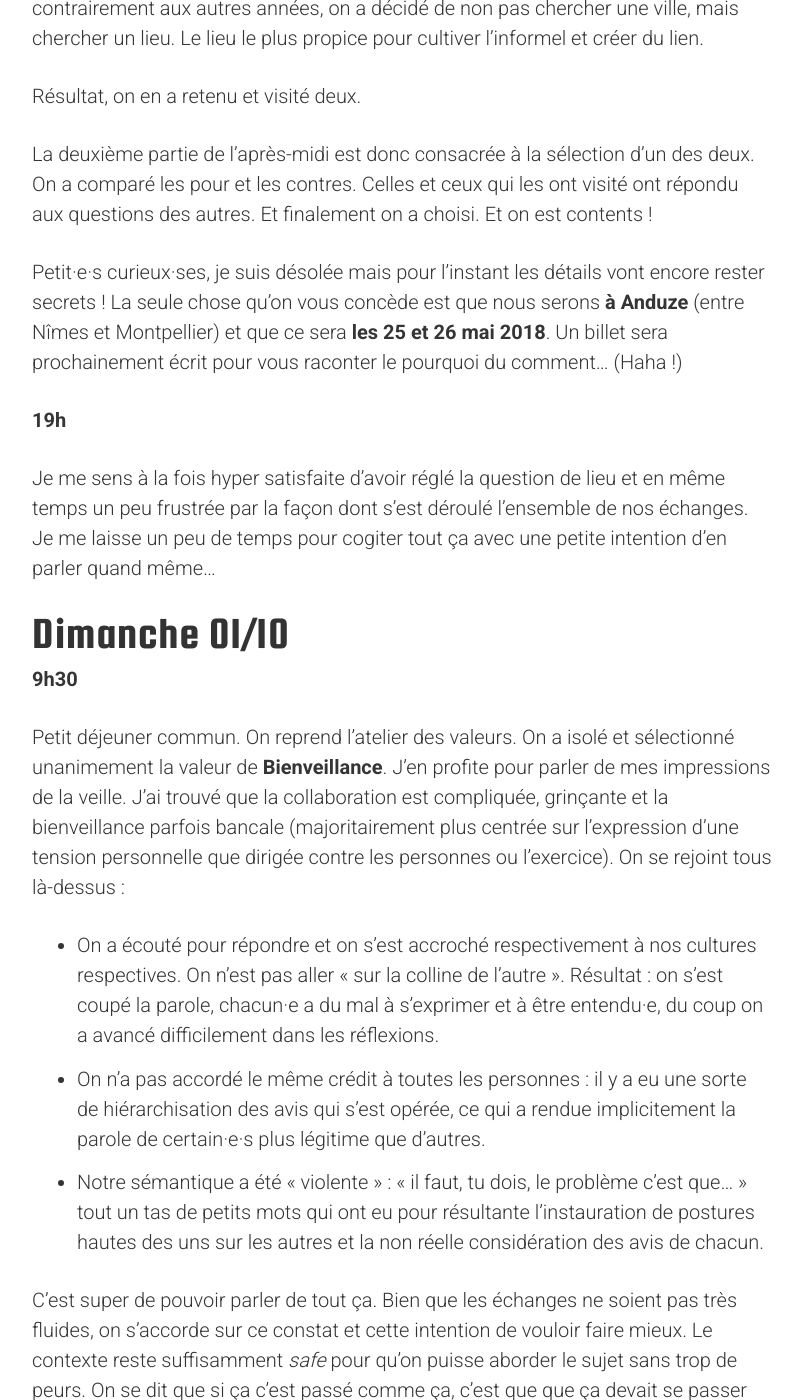
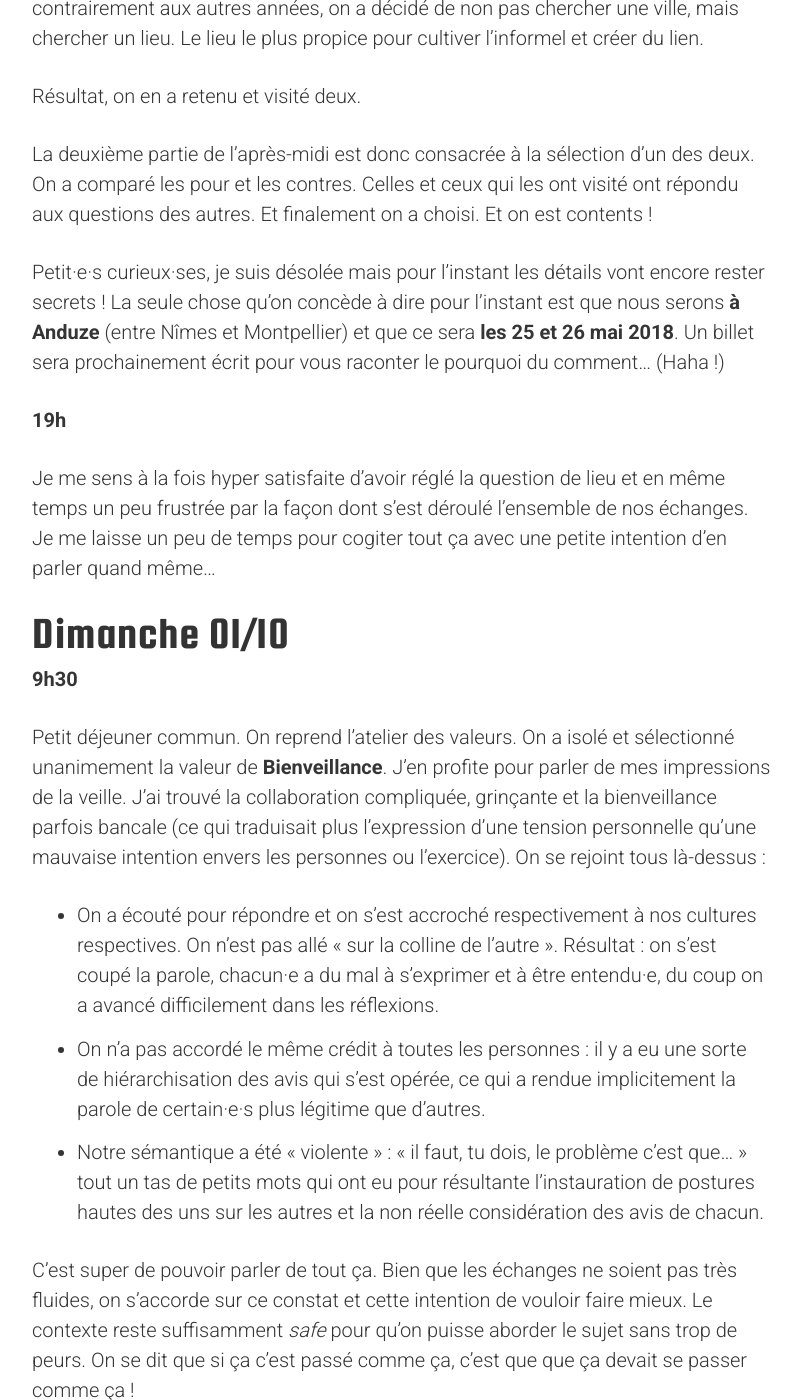
Before and after one commit to sudweb/blog, a Jekyll site: the page built from _posts/2017-10-09-un-we-pour-mieux-faire-ensemble.md, in a window 1280 px wide and 1400 px high, scrolled down 3792 px. Shown: the whole window, without its empty margins (238-1040 px from the left). Built offline with Jekyll 4.4.1, drawn with Linux system fonts in a browser that asks for light colours; comment, search, counter and statistics services are not loaded; some of the changed text lies outside the part shown.

Commit message:
Correction fautes + syntaxe

```diff
--- a/_posts/2017-10-09-un-we-pour-mieux-faire-ensemble.md
+++ b/_posts/2017-10-09-un-we-pour-mieux-faire-ensemble.md
@@ -33,7 +33,7 @@
 
 Assez vite, les échanges s’échauffent. Je ne sais pas si c’est la pression ou l’enthousiasme mais c’est difficile de structurer le dialogue. Malgré l’utilisation d’une «&nbsp;banane de parole&nbsp;» on se coupe, on a du mal à s’écouter, on s’agace un peu. Ça coince et ça gratouille. Étonnant&nbsp;!
 
-On aborde plusieurs sujets très pratiques (Qui participe&nbsp;? Quelles conférences&nbsp;? Comment on communique&nbsp;?...) mais on a du mal à s’aligner et l’échange manque de structure à mon goût. Ça me ramène à cette conviction de l’importance de parler d’abord du fond (de l’intention globale) avant d’aborder la forme (ce qu’on met concrètement en pratique). Je propose à l’équipe quelque chose. La proposition fait l’unanimité&nbsp;: cet aprèm, on fait un atelier sur les valeurs.
+On aborde plusieurs sujets très pratiques (Qui participe&nbsp;? Quelles conférences&nbsp;? Comment on communique&nbsp;?...) mais on a du mal à s’aligner et l’échange manque de structure à mon goût. Ça me ramène à cette conviction de l’importance de parler d’abord du fond (de l’intention globale) avant d’aborder la forme (ce qu’on met concrètement en pratique). Je propose qu'on fasse un ateliers sur les valeurs. La proposition fait l’unanimité&nbsp;: cet aprèm, on bosse le fond.
 
 D’ailleurs c’est l’heure. On quitte notre donjon pour rejoindre notre lieu de déjeuner.
 
@@ -82,7 +82,7 @@
 
 La deuxième partie de l’après-midi est donc consacrée à la sélection d’un des deux. On a comparé les pour et les contres. Celles et ceux qui les ont visité ont répondu aux questions des autres. Et finalement on a choisi. Et on est contents&nbsp;!
 
-Petit·e·s curieux·ses, je suis désolée mais pour l’instant les détails vont encore rester secrets&nbsp;! La seule chose qu'on vous concède est que nous serons **à Anduze** (entre Nîmes et Montpellier) et que ce sera **les 25 et 26 mai 2018**. Un billet sera prochainement écrit pour vous raconter le pourquoi du comment… (Haha&nbsp;!)
+Petit·e·s curieux·ses, je suis désolée mais pour l’instant les détails vont encore rester secrets&nbsp;! La seule chose qu'on concède à dire pour l'instant est que nous serons **à Anduze** (entre Nîmes et Montpellier) et que ce sera **les 25 et 26 mai 2018**. Un billet sera prochainement écrit pour vous raconter le pourquoi du comment… (Haha&nbsp;!)
 
 **19h**
 
@@ -92,9 +92,9 @@
 
 **9h30**
 
-Petit déjeuner commun. On reprend l’atelier des valeurs. On a isolé et sélectionné unanimement la valeur de **Bienveillance**. J’en profite pour parler de mes impressions de la veille. J'ai trouvé que la collaboration est compliquée, grinçante et la bienveillance parfois bancale (majoritairement plus centrée sur l'expression d'une tension personnelle que dirigée contre les personnes ou l'exercice). On se rejoint tous là-dessus&nbsp;:
+Petit déjeuner commun. On reprend l’atelier des valeurs. On a isolé et sélectionné unanimement la valeur de **Bienveillance**. J’en profite pour parler de mes impressions de la veille. J'ai trouvé la collaboration compliquée, grinçante et la bienveillance parfois bancale (ce qui traduisait plus l'expression d'une tension personnelle qu'une mauvaise intention envers les personnes ou l'exercice). On se rejoint tous là-dessus&nbsp;:
 
-- On a écouté pour répondre et on s’est accroché respectivement à nos cultures respectives. On n'est pas aller «&nbsp;sur la colline de l’autre&nbsp;». Résultat&nbsp;: on s'est coupé la parole, chacun·e a du mal à s’exprimer et à être entendu·e, du coup on a avancé difficilement dans les réflexions.
+- On a écouté pour répondre et on s’est accroché respectivement à nos cultures respectives. On n'est pas allé «&nbsp;sur la colline de l’autre&nbsp;». Résultat&nbsp;: on s'est coupé la parole, chacun·e a du mal à s’exprimer et à être entendu·e, du coup on a avancé difficilement dans les réflexions.
 - On n’a pas accordé le même crédit à toutes les personnes&nbsp;: il y a eu une sorte de hiérarchisation des avis qui s’est opérée, ce qui a rendue implicitement la parole de certain·e·s plus légitime que d’autres.
 - Notre sémantique a été «&nbsp;violente&nbsp;»&nbsp;: «&nbsp;il faut, tu dois, le problème c’est que…&nbsp;» tout un tas de petits mots qui ont eu pour résultante l’instauration de postures hautes des uns sur les autres et la non réelle considération des avis de chacun.
 
```
